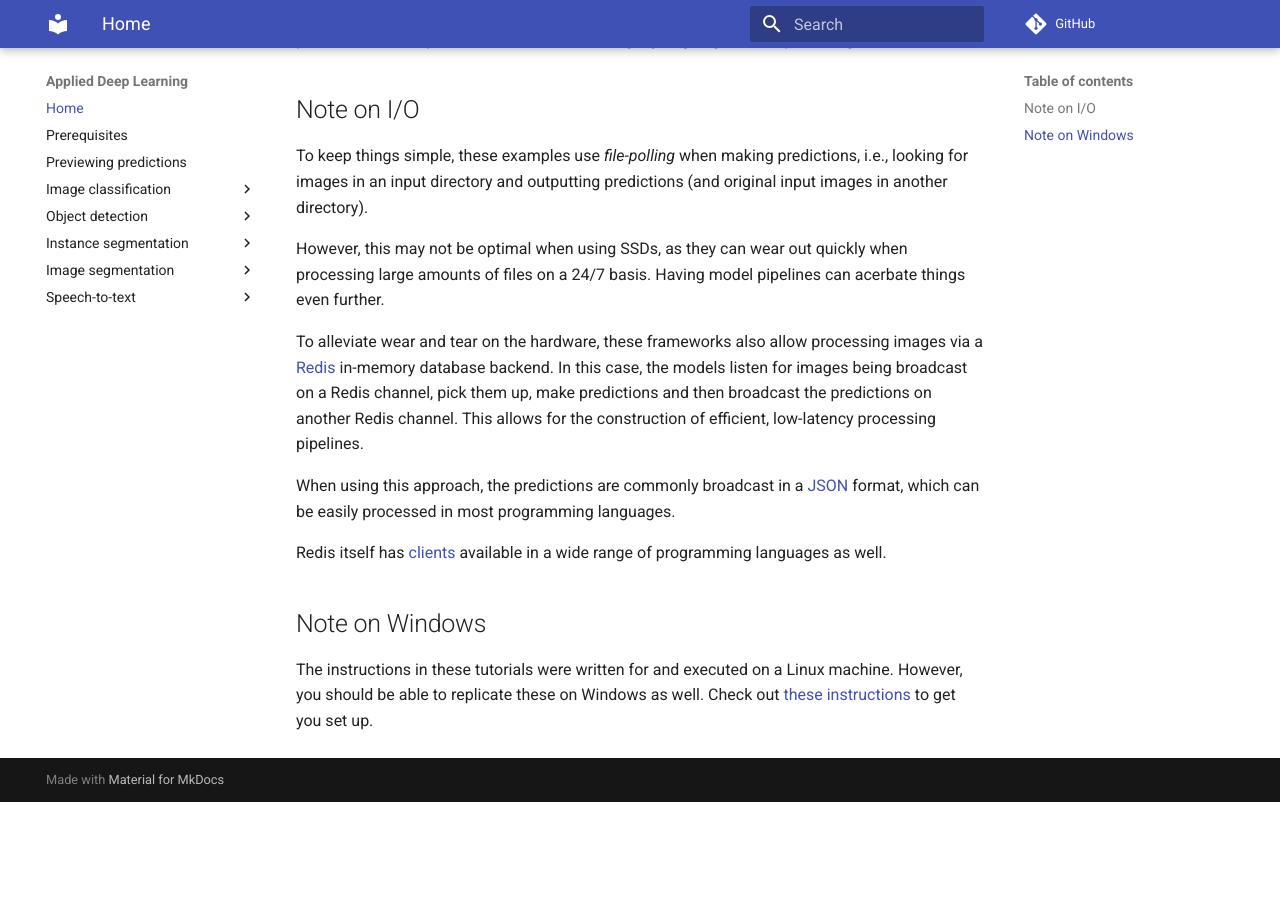
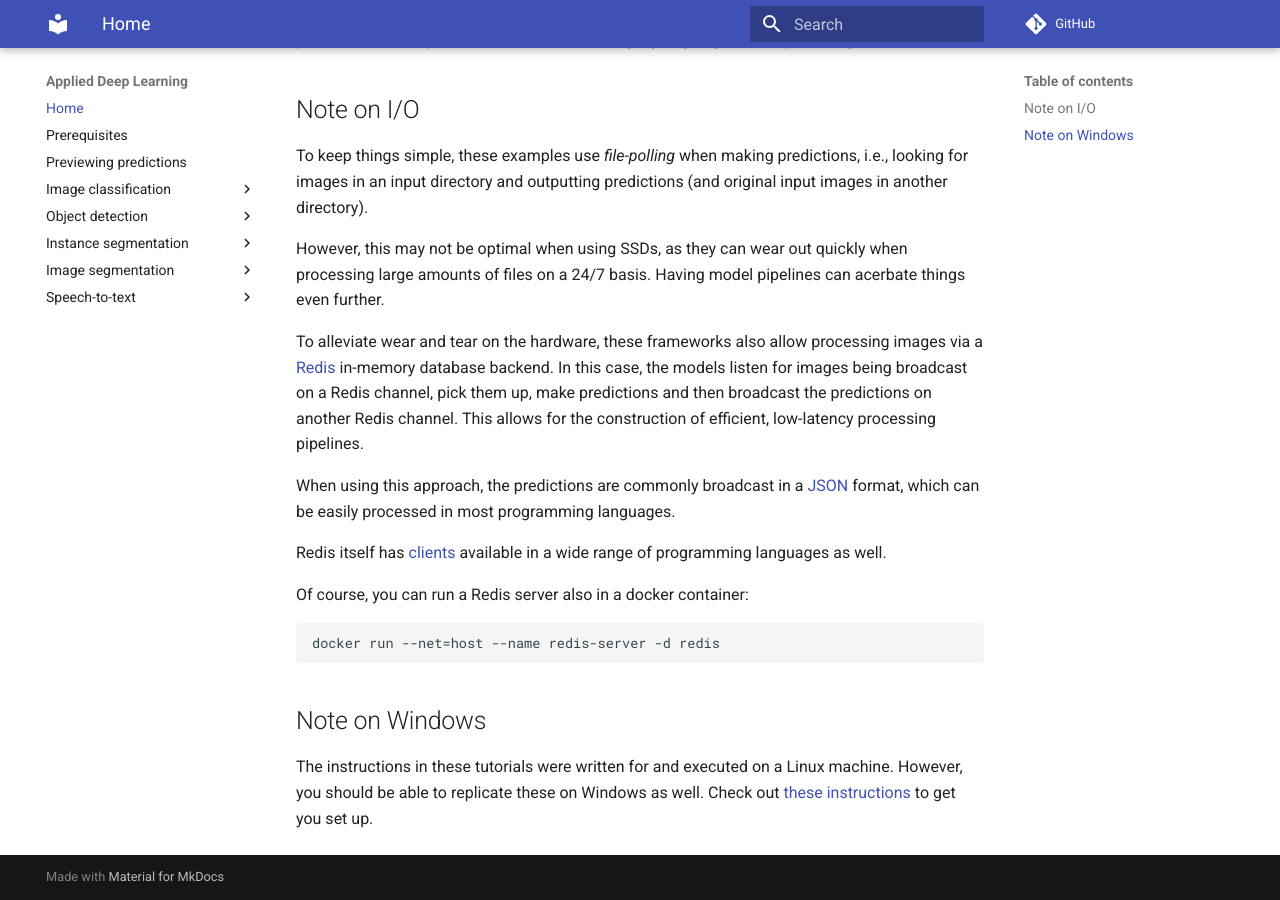
Before and after one commit to waikato-datamining/applied-deep-learning, an MkDocs documentation site: the page built from docs/index.md, in a window 1280 px wide and 900 px high, scrolled down 735 px. Built offline with MkDocs 1.6.1 and Material for MkDocs 9.7.7, drawn with Linux system fonts in a browser that asks for light colours; comment, search, counter and statistics services are not loaded; before the commit the page ends 1537 px from its top, so only the background shows below that.

Commit message:
added command for running redis server via docker

````diff
--- a/docs/index.md
+++ b/docs/index.md
@@ -47,6 +47,12 @@ format, which can be easily processed in most programming languages.
 Redis itself has [clients](https://redis.io/docs/clients/) available in a wide range of programming
 languages as well.
 
+Of course, you can run a Redis server also in a docker container:
+
+```bash
+docker run --net=host --name redis-server -d redis
+```
+
 
 # Note on Windows
 
````
